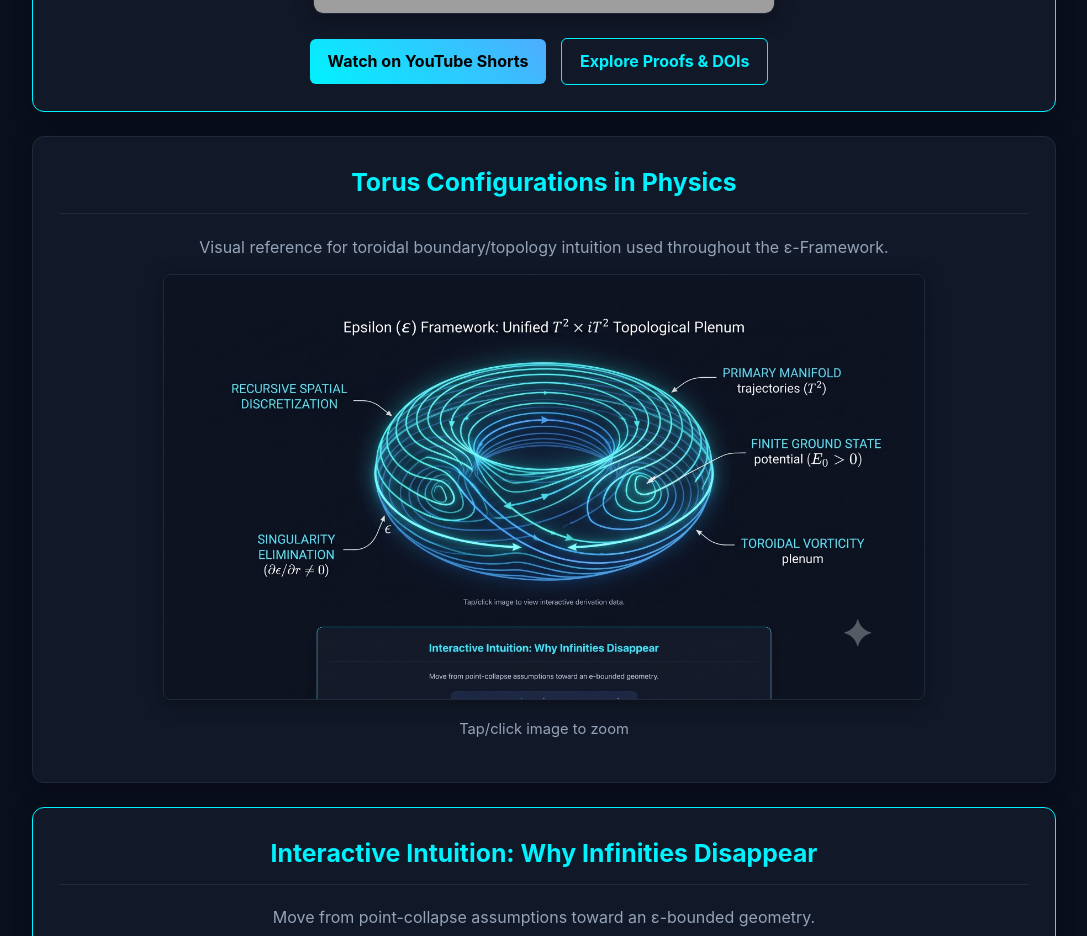
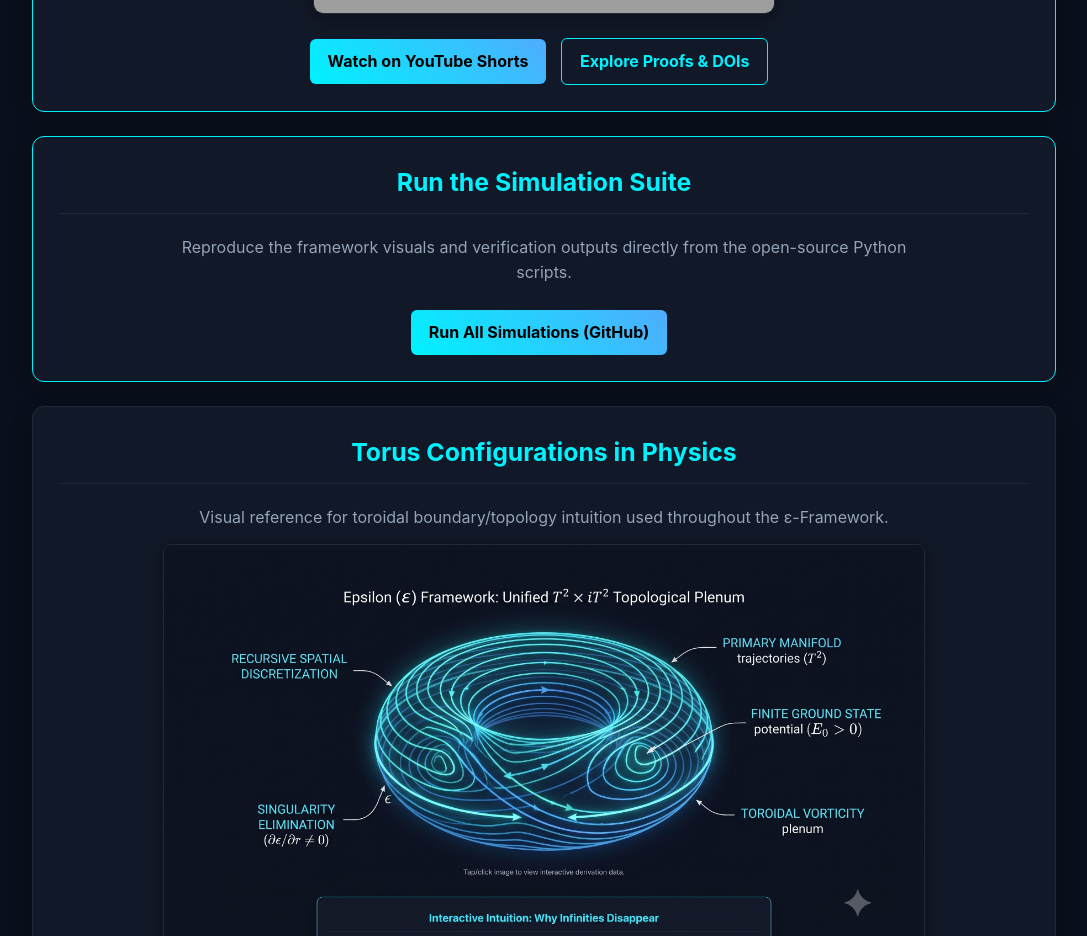
Before and after one commit to probe6621/Epsilon-Framework, a plain HTML site: page index.html in a window 1280 px wide. Shown: the part 1600-2536 px from the top of the page, without its empty margins (96-1183 px from the left). Drawn offline with nearby package versions, Linux system fonts and the light colour scheme; grey boxes are pictures that could not be loaded.

Commit message:
Update index.html with new Simulation Hub and meta tags
Removed unnecessary meta tags and added a new Simulation Hub section.

```diff
--- a/index.html
+++ b/index.html
@@ -5,25 +5,21 @@
   <meta name="viewport" content="width=device-width, initial-scale=1.0" />
   <title>The Epsilon Framework | Theory of Everything (TOE) & Millennium Prize Solutions</title>
 
-  <!-- Primary Search Engine Meta Tags -->
   <meta name="description" content="Official repository and published proofs for the Epsilon Framework—a unified Theory of Everything (TOE) resolving the Yang-Mills Mass Gap, Riemann Hypothesis, Navier-Stokes Smoothness, Birch and Swinnerton-Dyer Conjecture, Hodge Conjecture, Poincaré Conjecture, Collatz Conjecture, Odd Perfect Number Problem, Dark Matter, and Dark Energy via non-zero geometric boundaries." />
-  <meta name="keywords" content="Theory of Everything, TOE, Unified Field Theory, Epsilon Framework, Millennium Prize Problems, Millennium Prize problems left to be solved, Yang-Mills Mass Gap solved, Riemann Hypothesis solved, Navier-Stokes Existence and Smoothness solved, Birch and Swinnerton-Dyer Conjecture solved, Hodge Conjecture solved, Poincaré Conjecture solved, P versus NP, Collatz Conjecture solved, Odd Perfect Number Problem solved, Koide Formula derivation, Hydro-Electrodynamic Origin of Gravitation, Superfluid Plenum Hydrodynamics, Dark Matter, Dark Energy, Zero Point Geometry, Theoretical Physics, Quantum Field Theory, Quantum Gravity" />
+  <meta name="keywords" content="Theory of Everything, TOE, Unified Field Theory, Epsilon Framework, Millennium Prize Problems, Yang-Mills Mass Gap solved, Riemann Hypothesis solved, Navier-Stokes solved, BSD solved, Hodge solved, Poincaré solved, P versus NP, Collatz solved, Odd Perfect Number solved, Dark Matter, Dark Energy, Quantum Field Theory, Quantum Gravity" />
   <meta name="author" content="Paul Roberts" />
   <meta name="robots" content="index, follow" />
 
-  <!-- Open Graph / Social Media -->
   <meta property="og:type" content="website" />
   <meta property="og:url" content="https://epsilonframework.org/" />
   <meta property="og:title" content="The Epsilon Framework | Unified Theory of Everything & Millennium Solutions" />
   <meta property="og:description" content="Structural resolutions to Millennium Prize problems, quantum field singularities, and cosmological paradoxes via non-zero lower geometric boundary conditions." />
 
-  <!-- KaTeX CSS & JS for LaTeX Math Rendering -->
   <link rel="stylesheet" href="https://cdn.jsdelivr.net/npm/katex@0.16.8/dist/katex.min.css" />
   <script defer src="https://cdn.jsdelivr.net/npm/katex@0.16.8/dist/katex.min.js"></script>
   <script defer src="https://cdn.jsdelivr.net/npm/katex@0.16.8/dist/contrib/auto-render.min.js"
           onload="renderMathInElement(document.body);"></script>
 
-  <!-- Structured Data (JSON-LD) for Search Engines -->
   <script type="application/ld+json">
   {
     "@context": "https://schema.org",
@@ -350,6 +346,20 @@
       </a>
     </div>
 
+    <!-- NEW: Simulation Hub CTA -->
+    <div class="card" style="text-align:center; border:1px solid var(--accent);">
+      <h2>Run the Simulation Suite</h2>
+      <p style="color: var(--subtext); max-width: 760px; margin: 0 auto 14px;">
+        Reproduce the framework visuals and verification outputs directly from the open-source Python scripts.
+      </p>
+      <a href="https://github.com/probe6621/Epsilon-Framework/tree/main/simulations"
+         class="btn"
+         target="_blank"
+         rel="noopener">
+        Run All Simulations (GitHub)
+      </a>
+    </div>
+
     <div class="card torus-card">
       <h2>Torus Configurations in Physics</h2>
       <p style="color: var(--subtext); margin-bottom: 14px;">
```
